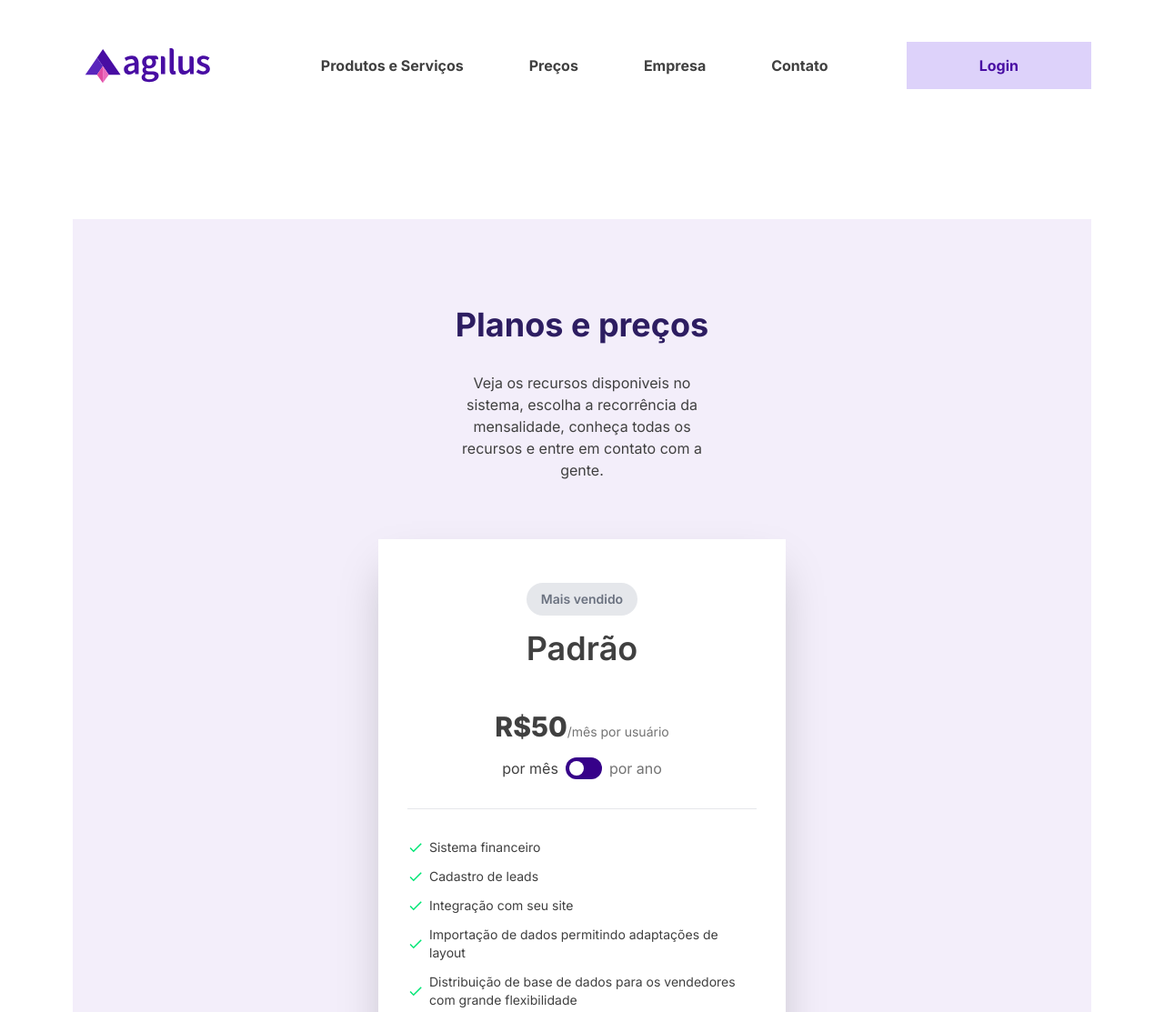
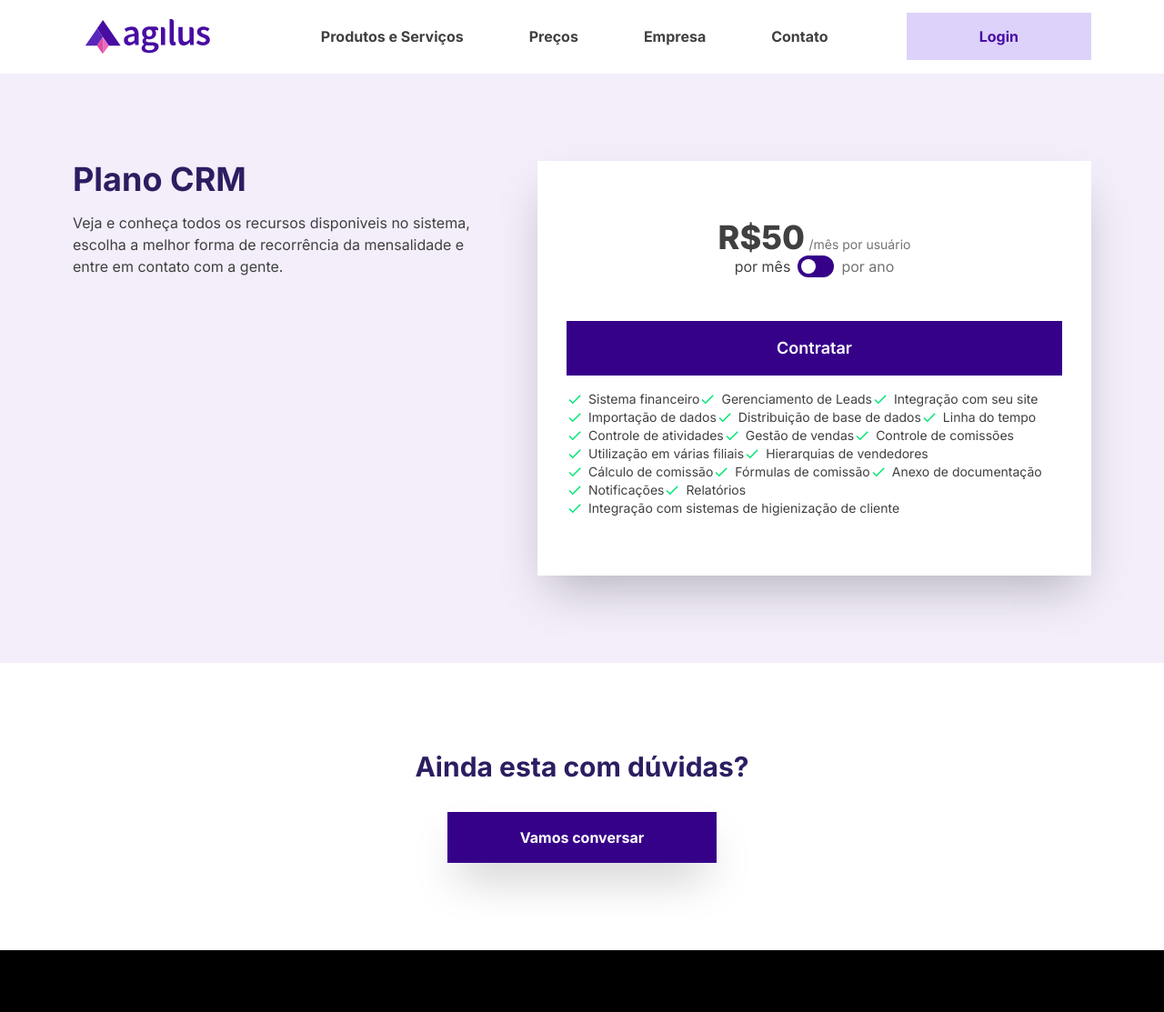
Before and after one commit to henriquevc/SiteNovoAgilus, a website: page public/precos.html in a window 1280 px wide. Shown: the top 1113 px of the page at 91% size. Drawn offline with nearby package versions, Linux system fonts and the light colour scheme; a script that the page names is missing.

Commit message:
melhorando a responsividade

```diff
--- a/public/precos.html
+++ b/public/precos.html
@@ -17,11 +17,11 @@
     <title>Agilus</title>
 </head>
 <body class="text-neutral-700">
-    <header class="sticky top-0 z-10 mb-4 bg-white border-b lg:my-8 lg:border-b-0">
+    <header class="sticky top-0 z-30 py-1 bg-white border-b lg:border-b-0">
         <nav class="container flex flex-wrap items-center justify-between py-2 font-bold lg:mb-0">
             <div class="basis-1/2 lg:basis-2/12">
                 <a href="./index.html">
-                    <img src="/assets/images/logo-agilus.svg" alt="Logo da Agilus" width="164">
+                    <img src="/assets/images/logo-agilus.svg" alt="Logo da Agilus" width="164" class="w-[164px]">
                 </a>
             </div>
 
@@ -36,29 +36,24 @@
             <div class="flex-grow hidden w-full pt-6 lg:w-auto lg:flex lg:items-center lg:justify-center lg:pt-0" id="nav-content">
                 <ul class="items-center justify-end flex-1 mb-4 text-lg lg:flex lg:justify-center lg:mb-0 lg:text-base">
                     <li class="block py-2 mx-9 lg:inline-block lg:hover:underline lg:hover:underline-offset-8 lg:hover:decoration-primary-700 lg:hover:decoration-2">
-                        <a href="#" id="menu-ps" class="relative">Produtos e Serviços</a>
-                        <div id="submenu-ps" class="z-20 flex flex-wrap mt-4 text-base bg-white divide-x-0 sr-only lg:absolute lg:flex-nowrap lg:shadow-2xl lg:divide-x lg:p-12">
-                            <div class="w-full lg:mr-16 lg:pl-0">
-                                <h3 class="px-4 font-bold">Produtos</h3>
-                                <ul class="w-full mt-2 space-y-4 font-normal cursor-pointer lg:mt-4 lg:w-32">
-                                    <li class="px-4 lg:py-1 hover:bg-gray-100 hover:font-bold">Agilus CRM</li>
-                                    <li class="px-4 lg:py-1 hover:bg-gray-100 hover:font-bold">Agilus Cred</li>
-                                    <li class="px-4 lg:py-1 hover:bg-gray-100 hover:font-bold">Agilus Finan</li>
+                        <div class="cursor-pointer" id="menu-ps" class="relative">Produtos e Serviços</div>
+                        <div id="submenu-ps" class="z-20 flex-wrap hidden mt-4 text-base bg-white divide-x-0 lg:absolute lg:flex-nowrap lg:shadow-2xl lg:py-8">
+                            <div class="space-y-2">
+                                <h3 class="px-6 font-bold lg:px-12">Produtos CRM</h3>
+                                <ul class="w-full mt-2 font-normal cursor-pointer lg:mt-4">
+                                    <li class="px-8 py-2 lg:px-16 hover:bg-gray-100 hover:font-bold"><a href="./CRMPlanoSaude.html">Plano de saúde</a></li>
+                                    <li class="px-8 py-2 lg:px-16 hover:bg-gray-100 hover:font-bold"><a href="./CRMConsignado.html">Consignado</a></li>
                                 </ul>
-                            </div>
-                            <div class="w-full mt-4 lg:mt-0 lg:mr-8 lg:pl-16">
-                                <h3 class="px-4 font-bold">Serviços</h3>
-                                <ul class="w-full mt-2 space-y-4 font-normal cursor-pointer lg:mt-4 lg:w-32">
-                                    <li class="px-4 lg:py-1 hover:bg-gray-100 hover:font-bold">Agilus alert</li>
-                                    <li class="px-4 lg:py-1 hover:bg-gray-100 hover:font-bold">Telefonia</li>
-                                    <li class="px-4 lg:py-1 hover:bg-gray-100 hover:font-bold">Agilus alert</li>
+                                <h3 class="px-6 font-bold lg:px-12">Serviços</h3>
+                                <ul class="w-full mt-2 space-y-4 font-normal cursor-pointer lg:mt-4">
+                                    <li class="px-8 py-2 lg:px-16 hover:bg-gray-100 hover:font-bold">Agilus Alert</li>
                                 </ul>
                             </div>
                         </div>
                     </li>
-                    <li class="py-2 mx-9 lg:hover:underline lg:hover:underline-offset-8 lg:hover:decoration-primary-700 lg:hover:decoration-2"><a href="./precos.html">Preços</a></li>
-                    <li class="py-2 mx-9 lg:hover:underline lg:hover:underline-offset-8 lg:hover:decoration-primary-700 lg:hover:decoration-2"><a href="./sobre.html">Empresa</a></li>
-                    <li class="py-2 mx-9 lg:hover:underline lg:hover:underline-offset-8 lg:hover:decoration-primary-700 lg:hover:decoration-2"><a href="./contato.html">Contato</a></li>
+                    <li class="py-2 mx-9 lg:hover:underline lg:hover:underline-offset-8 lg:hover:decoration-primary-700 lg:hover:decoration-2"><a href="./Precos.html">Preços</a></li>
+                    <li class="py-2 mx-9 lg:hover:underline lg:hover:underline-offset-8 lg:hover:decoration-primary-700 lg:hover:decoration-2"><a href="./Sobre.html">Empresa</a></li>
+                    <li class="py-2 mx-9 lg:hover:underline lg:hover:underline-offset-8 lg:hover:decoration-primary-700 lg:hover:decoration-2"><a href="./Contato.html">Contato</a></li>
                 </ul>
             </div>
             <div class="hidden lg:block">
@@ -109,38 +104,22 @@
     </div>
     <!-- Fim do Modal -->
 
-    <main class="container pt-8 sm:pt-10 md:pt-16 lg:pt-24" data-aos="fade-up" data-aos-duration="800">
-        <section class="flex flex-col items-center w-full py-24 mb-16 bg-primary-50" data-aos="fade-down">
-            <h2 class="w-full mb-8 text-3xl font-bold text-center lg:text-4xl text-title">Planos e preços</h2>
-            <p class="w-full px-12 text-base text-center sm:w-1/2 lg:w-1/3 xl:1/4">Veja os recursos disponiveis no sistema, escolha a recorrência da mensalidade, conheça todas os recursos e entre em contato com a gente.</p>
+    <main>
+        <section class="py-12 bg-primary-50 md:py-16 lg:py-24">
+            <div class="container flex flex-col w-full gap-8 lg:gap-16 md:flex-row sm:items-center md:items-start">
 
-            <!-- Quantidade de usuários e tipo de cobrança -->
-            <!-- <div class="flex flex-col items-center justify-center mt-12 mb-16 lg:mt-16 lg:mb-24">
-                <div class="flex flex-col items-center justify-center mb-12">
-                    <div class="text-lg font-medium">Quantidade de usuários</div>
-                    <div class="h-8 mt-2 rounded-full ring ring-primary-800">
-                        <button class="h-full px-3 -ml-px text-white rounded-l-full bg-primary-800">-</button>
-                        <span class="px-3">5</span>
-                        <button class="h-full px-3 -mr-px text-white rounded-r-full bg-primary-800">+</button>
-                    </div>
+                <div class="flex flex-col w-full sm:pt-16 sm:w-1/2 md:w-1/3 xl:w-1/4" data-aos="fade-up" data-aos-duration="800">
+                    <h2 class="w-full mb-4 text-3xl font-bold lg:text-4xl text-title">Plano CRM</h2>
+                    <p class="w-full text-base">Veja e conheça todos os recursos disponiveis no sistema, escolha a melhor forma de recorrência da mensalidade e entre em contato com a gente.</p>
                 </div>
-                <div class="flex px-3 space-x-3 text-base font-medium lg:text-lg">
 
-                </div>
-            </div> -->
-
-            <!-- Planos -->
-            <div class="flex flex-row justify-center w-full mt-16">
-                <div class="px-8 py-12 mx-4 bg-white shadow-2xl sm:mx-32 lg:mx-0 lg:px-8 lg:w-2/5">
-                    <div class="flex justify-center w-full mb-4">
-                        <span class="flex px-4 py-2 text-sm font-semibold text-gray-500 transition duration-300 bg-gray-200 rounded-full align-center w-max ease">Mais vendido</span>
-                    </div>
-                    <h4 class="text-3xl font-semibold text-center xl:text-4xl">Padrão</h4>
-                    <div class="flex flex-col items-center mt-12 space-y-4">
+                <div class="flex flex-col w-full px-8 py-16 bg-white shadow-2xl lg:space-x-4 sm:px-12 xl:flex-row sm:w-2/3 xl:w-3/4" data-aos="fade-right" data-aos-duration="800">
+                    <div class="flex flex-col items-center justify-center w-full xl:w-2/5">
                         <div>
-                            <strong class="text-3xl font-extrabold" id="valor">R$50</strong><span class="text-sm text-neutral-500">/<span id="recorrencia">mês</span> por usuário</span>
+                            <strong class="text-4xl font-extrabold" id="valor">R$50</strong>
+                            <span class="text-sm text-neutral-500">/<span id="recorrencia">mês</span> por usuário</span>
                         </div>
-                        <div class="flex flex-row space-x-2">
+                        <div class="flex flex-row mt-3 space-x-2">
                             <span id="textoCheckboxMes">por mês</span>
                             <label for="toggle" class="flex items-center cursor-pointer">
                                 <div class="relative">
@@ -151,31 +130,40 @@
                             </label>
                             <span id="textoCheckboxAno">por ano</span>
                         </div>
+                        <div class="flex justify-center w-full mt-12">
+                            <button id="btn-cta" class="w-full px-8 py-4 text-lg font-semibold text-white bg-primary-800">
+                                Contratar
+                            </button>
+                        </div>
                     </div>
-                    <ul class="py-8 mt-8 text-sm border-y">
-                        <li class="mb-3 icon-done">Sistema financeiro</li>
-                        <li class="mb-3 icon-done"> Cadastro de leads</li>
-                        <li class="mb-3 icon-done"> Integração com seu site</li>
-                        <li class="mb-3 icon-done"> Importação de dados permitindo adaptações de layout</li>
-                        <li class="mb-3 icon-done"> Distribuição de base de dados para os vendedores com grande flexibilidade</li>
-                        <li class="mb-3 icon-done"> Linha do tempo da negociação</li>
-                        <li class="mb-3 icon-done"> Controle de atividades para execução</li>
-                        <li class="mb-3 icon-done"> Gestão de vendas por tipo de negociação</li>
-                        <li class="mb-3 icon-done"> Controle total do comissionamento e alta customização do método de pagamento.</li>
-                        <li class="mb-3 icon-done"> Permite utilizar em várias filiais, com gerenciamento centralizado</li>
-                        <li class="mb-3 icon-done"> Hierarquias ilimitadas entre vendedores, para distribuição de comissão</li>
-                        <li class="mb-3 icon-done"> Grande flexibilidade na forma de cálculo de comissão.</li>
-                        <li class="mb-3 icon-done"> Poderoso construtor de fórmulas: monte todas as suas regras de comissionamento em um só lugar</li>
-                        <li class="mb-3 icon-done"> Fórmulas de comissão</li>
-                        <li class="mb-3 icon-done"> Anexo de documentos</li>
-                        <li class="mb-3 icon-done"> Notificações</li>
-                        <li class="mb-3 icon-done"> Relatórios</li>
-                        <li class="mb-3 icon-done"> Integração com sistemas de higienização de cliente</li>
+                    <ul class="flex flex-row flex-wrap w-full mt-4 text-sm sm:mt-8 xl:mt-0 xl:w-3/5 xl:justify-start">
+                        <li class="my-2 sm:inline md:mx-1 icon-done">Sistema financeiro</li>
+                        <li class="my-2 sm:inline md:mx-1 icon-done">Gerenciamento de Leads</li>
+                        <li class="my-2 sm:inline md:mx-1 icon-done">Integração com seu site</li>
+                        <li class="my-2 sm:inline md:mx-1 icon-done">Importação de dados</li>
+                        <li class="my-2 sm:inline md:mx-1 icon-done">Distribuição de base de dados</li>
+                        <li class="my-2 sm:inline md:mx-1 icon-done">Linha do tempo</li>
+                        <li class="my-2 sm:inline md:mx-1 icon-done">Controle de atividades</li>
+                        <li class="my-2 sm:inline md:mx-1 icon-done">Gestão de vendas</li>
+                        <li class="my-2 sm:inline md:mx-1 icon-done">Controle de comissões</li>
+                        <li class="my-2 sm:inline md:mx-1 icon-done">Utilização em várias filiais</li>
+                        <li class="my-2 sm:inline md:mx-1 icon-done">Hierarquias de vendedores</li>
+                        <li class="my-2 sm:inline md:mx-1 icon-done">Cálculo de comissão</li>
+                        <li class="my-2 sm:inline md:mx-1 icon-done">Fórmulas de comissão</li>
+                        <li class="my-2 sm:inline md:mx-1 icon-done">Anexo de documentação</li>
+                        <li class="my-2 sm:inline md:mx-1 icon-done">Notificações</li>
+                        <li class="my-2 sm:inline md:mx-1 icon-done">Relatórios</li>
+                        <li class="my-2 sm:inline md:mx-1 icon-done">Integração com sistemas de higienização de cliente</li>
                     </ul>
-                    <div class="flex justify-center mt-8">
-                        <button id="btn-cta" class="px-8 py-4 text-lg font-semibold text-white bg-primary-800">Contratar</button>
-                    </div>
                 </div>
+            </div>
+        </section>
+        <section class="py-24 bg-white">
+            <div class="container text-center">
+                <h2 class="text-2xl font-bold text-title lg:text-3xl">
+                    Ainda esta com dúvidas?
+                </h2>
+                <button class="mt-8 text-white shadow-2xl btn bg-primary-800 shadow-primary-800" id="btn-cta2">Vamos conversar</button>
             </div>
         </section>
     </main>
```
Also changed, not shown: public/contato.html (+17 -28 lines), public/sobre.html (+13 -12 lines).
